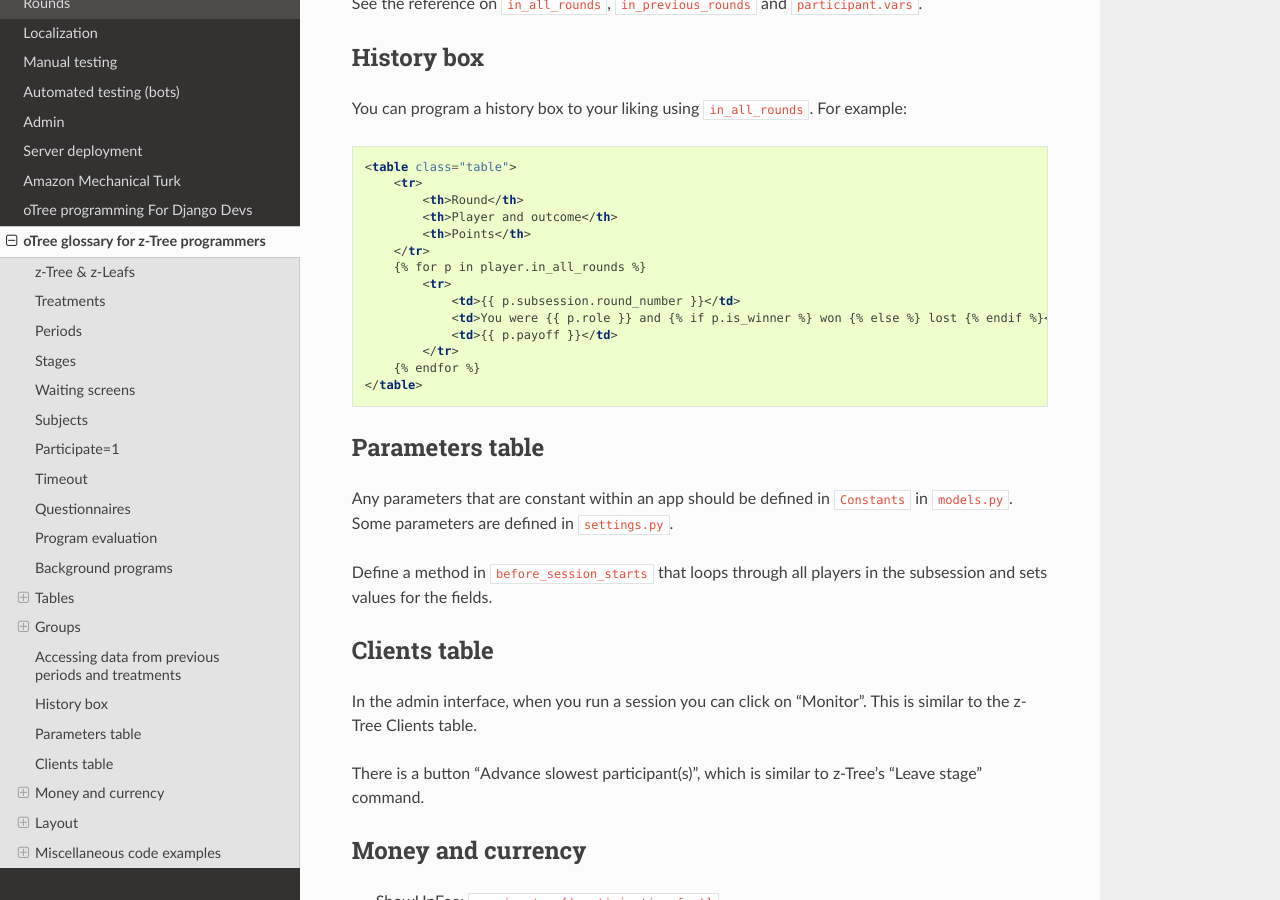
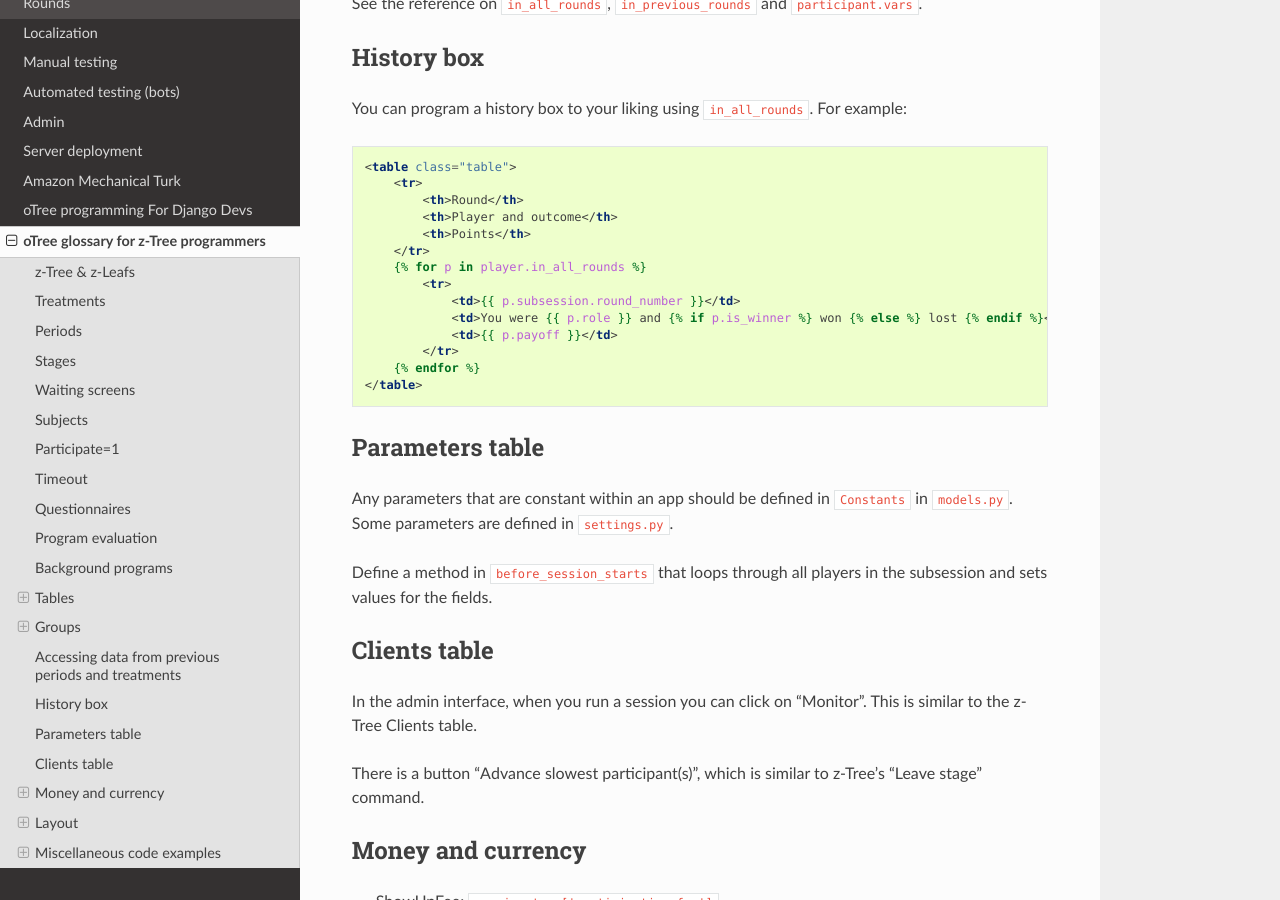
Before and after one commit to oTree-org/otree-docs, a Sphinx documentation site: the page built from source/ztree.rst, in a window 1280 px wide and 900 px high, scrolled down 4657 px. Built offline with Sphinx 7.4.7 and the Read the Docs theme 2.0.0, drawn with Linux system fonts in a browser that asks for light colours; the version number could not be read and is left out.

```diff
--- a/source/ztree.rst
+++ b/source/ztree.rst
@@ -5,7 +5,7 @@ For those familiar with z-Tree, here are some notes on the equivalents
 of various z-Tree concepts in oTree. This document just gives the names
 of the oTree feature; for full explanations of each concept, see the
 `reference
-documentation <https://github.com/oTree-org/oTree/blob/master/README.md>`__.
+documentation <http://otree.readthedocs.org>`__.
 
 This list will expand over time. If you would like to request an item
 added to this list, or if you have a correction to make, please email
@@ -249,7 +249,7 @@ History box
 You can program a history box to your liking using ``in_all_rounds``.
 For example:
 
-.. code-block:: html
+.. code-block:: html+django
 
         <table class="table">
             <tr>
```
